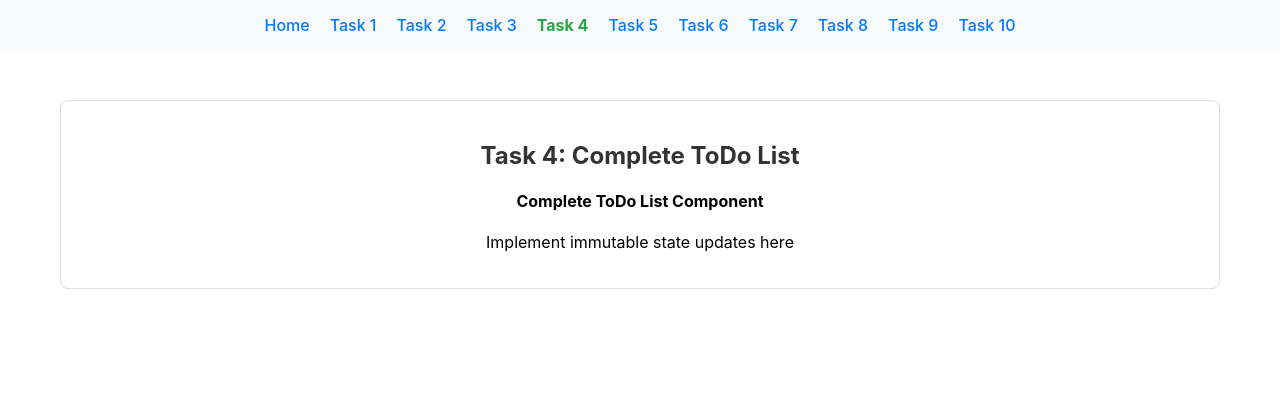
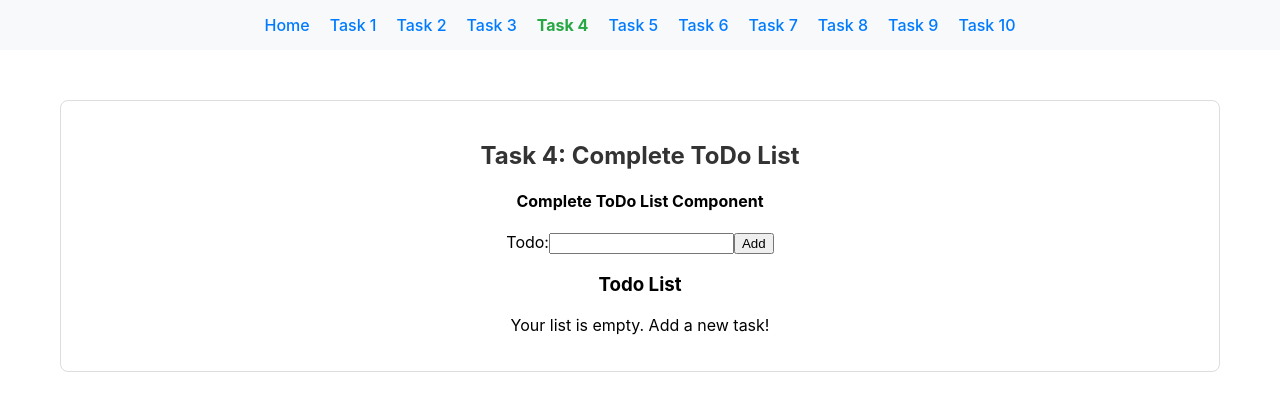
Before and after one commit to tytyu073iop/node.js-pre-training-assignment-solution-Innovice, a React (Create React App) app in the folder React-CSS/react-todo-app/: page /task-04 in a window 1280 px wide. Shown: the top 410 px of the page. Built offline with nearby package versions, Linux system fonts and the light colour scheme.

Commit message:
done task 4

```diff
--- a/React-CSS/react-todo-app/src/solutions/task-01/ToDoList.tsx
+++ b/React-CSS/react-todo-app/src/solutions/task-01/ToDoList.tsx
@@ -1,5 +1,6 @@
 import React from 'react';
 import { TodoListProps } from '../../types';
+import { ToDoItem } from '../task-02/ToDoItem';
 
 /**
  * Task 1: ToDoList Component
@@ -43,9 +44,10 @@ export const ToDoList: React.FC<TodoListProps> = ({ todos }) => {
     <div>
       <h3>Todo List</h3>
       {/*TODO: refactor*/}
-      {todos.length === 0 ? <p>Your list is empty. Add a new task!</p> : <ol>{todos.map(todo =>
-        <li key={todo.id}>{todo.title}{todo.completed && <span style={{color: "green"}}> &#10004;</span>}</li>
-      )}</ol>}
+      {todos.length === 0 ?
+        <p>Your list is empty. Add a new task!</p> :
+        <ol>{todos.map(todo => <ToDoItem key={todo.id} todo={todo}></ToDoItem>)}</ol>
+      }
     </div>
   );
 };
--- a/React-CSS/react-todo-app/src/solutions/task-02/ToDoItem.tsx
+++ b/React-CSS/react-todo-app/src/solutions/task-02/ToDoItem.tsx
@@ -49,8 +49,7 @@ export const ToDoItem: React.FC<TodoItemProps> = ({ todo }) => {
   return (
     <div>
       {/* TODO: Refactor */}
-      <h4>ToDo Item Component</h4>
-      <p style={{color: todo.completed ? "green" : "red"}}>{todo.title}{todo.completed && <span style={{color: "green"}}> &#10004;</span>}</p>
+      <div style={{color: todo.completed ? "green" : "red"}}>{todo.title + ' ' + todo.id}{todo.completed && <span style={{color: "green"}}> &#10004;</span>}</div>
     </div>
   );
 };
--- a/React-CSS/react-todo-app/src/solutions/task-03/AddToDo.tsx
+++ b/React-CSS/react-todo-app/src/solutions/task-03/AddToDo.tsx
@@ -51,10 +51,11 @@ export const AddToDo: React.FC = () => {
 
   const [title, setTitle] = useState<string>('');
   const [todos, setTodos] = useState<Todo[]>([]);
-  let counter = 0;
+  let [counter, setCounter] = useState<number>(0);
 
   function addTodo(title: string) {
-    let todo : Todo = {id: counter++, title, completed : false};
+    let todo: Todo = { id: counter, title, completed: false };
+    setCounter(counter + 1);
     setTodos(pre => [...pre, todo]);
   }
 
@@ -76,8 +77,6 @@ export const AddToDo: React.FC = () => {
 
   return (
     <div>
-      {/* TODO: Replace this with your implementation */}
-      <h4>Add ToDo Component</h4>
       <form onSubmit={handleSubmit}>
         <label>Todo:
           <input type='text' value={title} onChange={handleInput}/>
--- a/React-CSS/react-todo-app/src/solutions/task-04/CompleteToDoList.tsx
+++ b/React-CSS/react-todo-app/src/solutions/task-04/CompleteToDoList.tsx
@@ -1,5 +1,6 @@
-import React, { useState } from 'react';
-import { Todo } from '../../types';
+import React, { useState } from "react";
+import { Todo } from "../../types";
+import { ToDoItem } from "../task-02/ToDoItem";
 
 /**
  * Task 4: CompleteToDoList Component
@@ -56,12 +57,83 @@ export const CompleteToDoList: React.FC = () => {
   //     todo.id === id ? {...todo, completed: true} : todo
   //   ));
   // };
+  //
+  const [todos, setTodos] = useState<Todo[]>([]);
+  const [title, setTitle] = useState<string>("");
+
+  let [counter, setCounter] = useState<number>(0);
+
+  function addTodo(title: string) {
+    let todo: Todo = { id: counter, title, completed: false };
+    setCounter(counter + 1);
+    setTodos((pre) => [...pre, todo]);
+  }
+
+  function handleInput(event: React.ChangeEvent<HTMLInputElement>) {
+    setTitle(event.target.value);
+  }
+
+  function handleSubmit(e: React.FormEvent<HTMLFormElement>) {
+    e.preventDefault();
+
+    if (title === "") {
+      return;
+    }
+
+    addTodo(title);
+
+    setTitle("");
+  }
+
+  function onToggleTodo(id: number): void {
+    setTodos(
+      todos.map((todo) =>
+        todo.id === id ? { ...todo, completed: !todo.completed } : todo,
+      ),
+    );
+  }
 
   return (
     <div>
       {/* TODO: Replace this with your implementation */}
       <h4>Complete ToDo List Component</h4>
-      <p>Implement immutable state updates here</p>
+      <div>
+        <form onSubmit={handleSubmit}>
+          <label>
+            Todo:
+            <input type="text" value={title} onChange={handleInput} />
+          </label>
+          <button type="submit">Add</button>
+        </form>
+      </div>
+      <div>
+        <h3>Todo List</h3>
+        {/*TODO: refactor*/}
+        {todos.length === 0 ? (
+          <p>Your list is empty. Add a new task!</p>
+        ) : (
+          <ol>
+            {todos.map((todo) => (
+              <li
+                key={todo.id}
+                style={{
+                  listStyle: "none",
+                  display: "flex",
+                  alignItems: "center",
+                  gap: "10px",
+                  marginBottom: "8px",
+                  justifyContent: "center",
+                }}
+              >
+                <ToDoItem todo={todo}></ToDoItem>{" "}
+                <button onClick={() => onToggleTodo(todo.id)}>
+                  {todo.completed ? "Complete" : "Incomplete"}
+                </button>
+              </li>
+            ))}
+          </ol>
+        )}
+      </div>
     </div>
   );
 };
```
